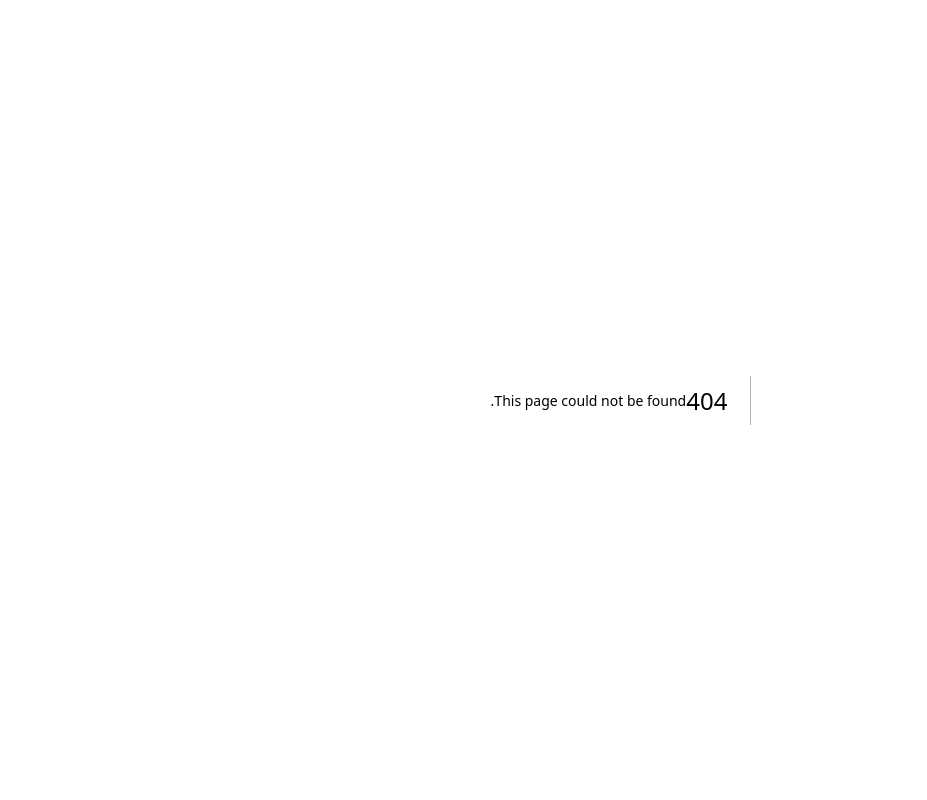
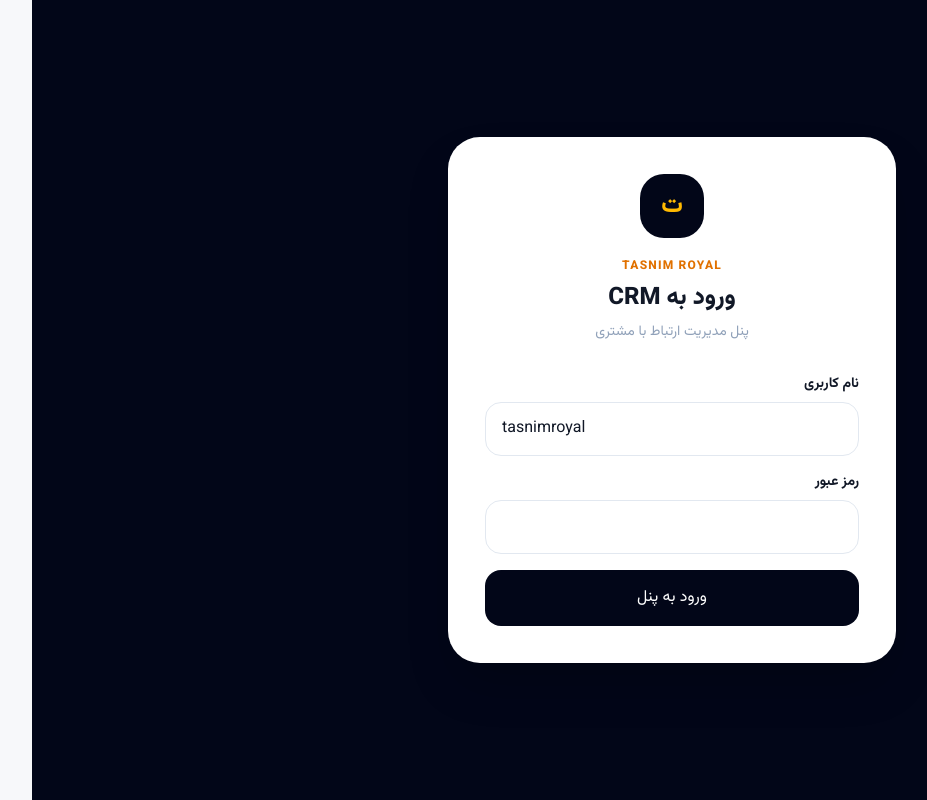
Before and after one commit to abolfazl1299180-art/tasnim-royal-crm1, a Next.js app: page /login in a window 1280 px wide. Before the commit this address had no page. Shown: the whole page, without its empty margins (51-978 px from the left). Built offline with nearby package versions, Linux system fonts and the light colour scheme.

Commit message:
feat: add CRM login page

```diff
--- /dev/null
+++ b/src/app/login/page.tsx
@@ -0,0 +1,80 @@
+"use client";
+
+import { FormEvent, useState } from "react";
+import { createClient } from "@/lib/supabase/browser";
+
+export default function LoginPage() {
+  const [username, setUsername] = useState("tasnimroyal");
+  const [password, setPassword] = useState("");
+  const [loading, setLoading] = useState(false);
+  const [error, setError] = useState("");
+
+  async function submit(event: FormEvent<HTMLFormElement>) {
+    event.preventDefault();
+    setLoading(true);
+    setError("");
+
+    const supabase = createClient();
+    const email = `${username.trim().toLowerCase()}@tasnimroyal.ir`;
+    const { error: authError } = await supabase.auth.signInWithPassword({ email, password });
+
+    if (authError) {
+      setError("نام کاربری یا رمز عبور صحیح نیست.");
+      setLoading(false);
+      return;
+    }
+
+    window.location.href = "/";
+  }
+
+  return (
+    <main className="flex min-h-screen items-center justify-center bg-slate-950 p-5">
+      <div className="w-full max-w-md rounded-[2rem] border border-white/10 bg-white p-7 shadow-2xl md:p-9">
+        <div className="mb-8 text-center">
+          <div className="mx-auto flex h-16 w-16 items-center justify-center rounded-3xl bg-slate-950 text-2xl font-black text-amber-400">
+            ت
+          </div>
+          <p className="mt-5 text-xs font-black tracking-widest text-amber-600">TASNIM ROYAL</p>
+          <h1 className="mt-2 text-2xl font-black">ورود به CRM</h1>
+          <p className="mt-2 text-sm text-slate-400">پنل مدیریت ارتباط با مشتری</p>
+        </div>
+
+        <form onSubmit={submit} className="space-y-4">
+          <label className="block">
+            <span className="mb-2 block text-sm font-bold">نام کاربری</span>
+            <input
+              value={username}
+              onChange={(event) => setUsername(event.target.value)}
+              autoComplete="username"
+              required
+              className="w-full rounded-2xl border border-slate-200 px-4 py-3.5 text-left outline-none transition focus:border-amber-400 focus:ring-4 focus:ring-amber-100"
+              dir="ltr"
+            />
+          </label>
+
+          <label className="block">
+            <span className="mb-2 block text-sm font-bold">رمز عبور</span>
+            <input
+              type="password"
+              value={password}
+              onChange={(event) => setPassword(event.target.value)}
+              autoComplete="current-password"
+              required
+              className="w-full rounded-2xl border border-slate-200 px-4 py-3.5 text-left outline-none transition focus:border-amber-400 focus:ring-4 focus:ring-amber-100"
+              dir="ltr"
+            />
+          </label>
+
+          {error && <p className="rounded-2xl bg-red-50 px-4 py-3 text-sm font-bold text-red-600">{error}</p>}
+
+          <button
+            disabled={loading}
+            className="w-full rounded-2xl bg-slate-950 px-4 py-4 text-sm font-black text-white transition hover:bg-slate-800 disabled:cursor-not-allowed disabled:opacity-60"
+          >
+            {loading ? "در حال ورود..." : "ورود به پنل"}
+          </button>
+        </form>
+      </div>
+    </main>
+  );
+}
```
